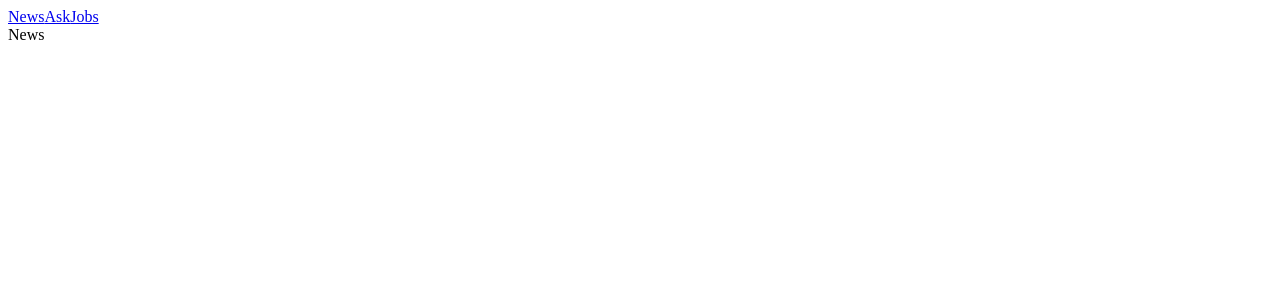
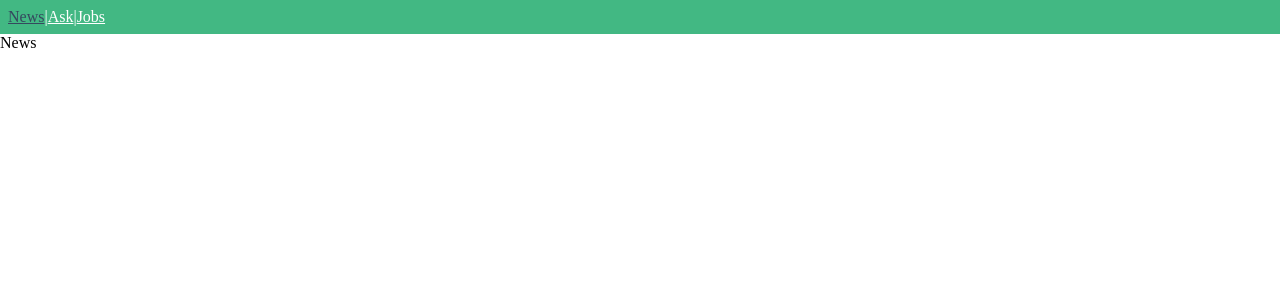
Before and after one commit to aranparrk/vue-news, a Vue app: page /#/news in a window 1280 px wide. Shown: the top 300 px of the page. Built offline with nearby package versions, Linux system fonts and the light colour scheme.

Commit message:
[Update] ToolBar의 라우터 링크 스타일링

```diff
--- a/src/App.vue
+++ b/src/App.vue
@@ -20,4 +20,8 @@
 </script>
 
 <style>
+body {
+  padding: 0;
+  margin: 0;
+}
 </style>
--- a/src/components/ToolBar.vue
+++ b/src/components/ToolBar.vue
@@ -1,7 +1,7 @@
 <template>
-  <div>
-      <router-link to="/news">News</router-link>
-      <router-link to="/ask">Ask</router-link>
+  <div class="header">
+      <router-link to="/news">News</router-link> |
+      <router-link to="/ask">Ask</router-link> |
       <router-link to="/jobs">Jobs</router-link>
   </div>
 </template>
@@ -12,6 +12,20 @@
 }
 </script>
 
-<style>
+// scope : 해당 컴포넌트에만 적용 되는 스타일 속성
+<style scoped>
+  .header{
+    color: white;
+    background-color: #42b883 ;
+    display: flex;
+    padding: 8px;
+  }
 
+  .header .router-link-exact-active {
+    color: #35495E;
+  }
+
+  .header a {
+    color: white;
+  }
 </style>
```
